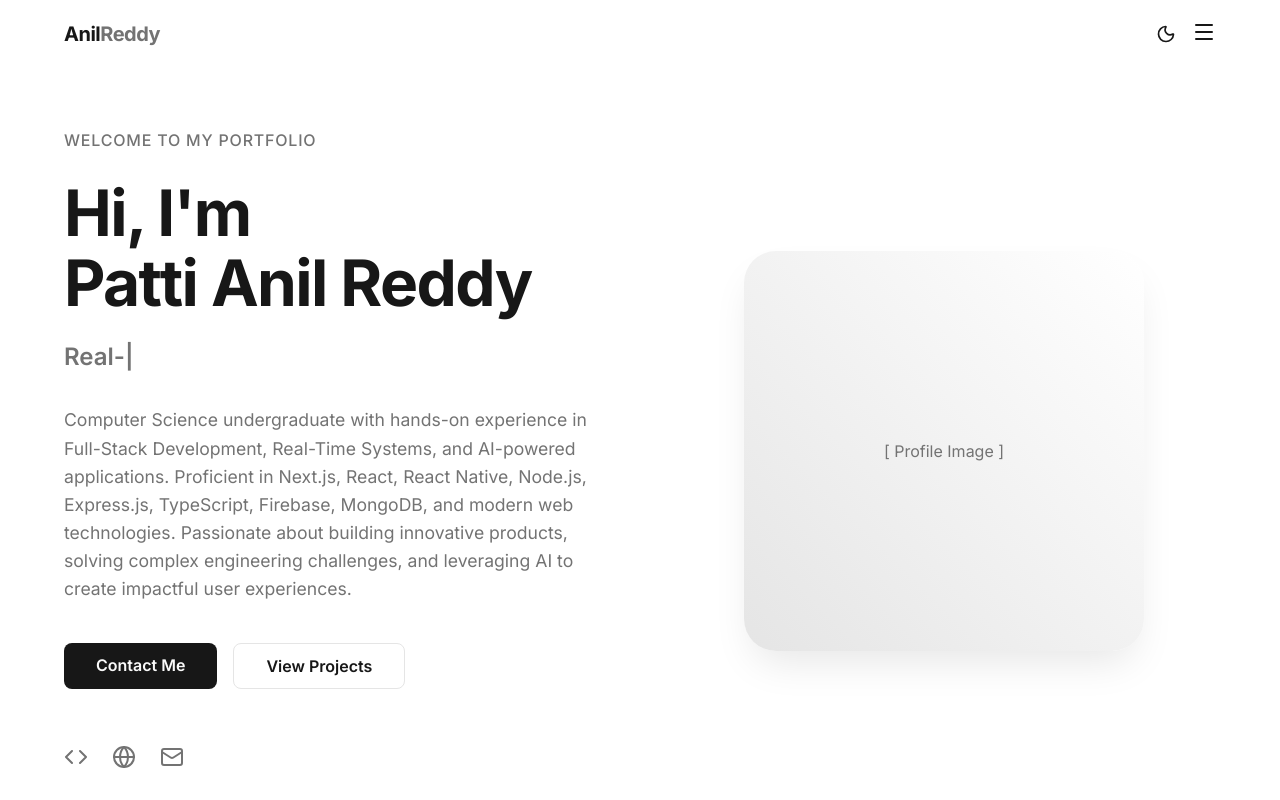
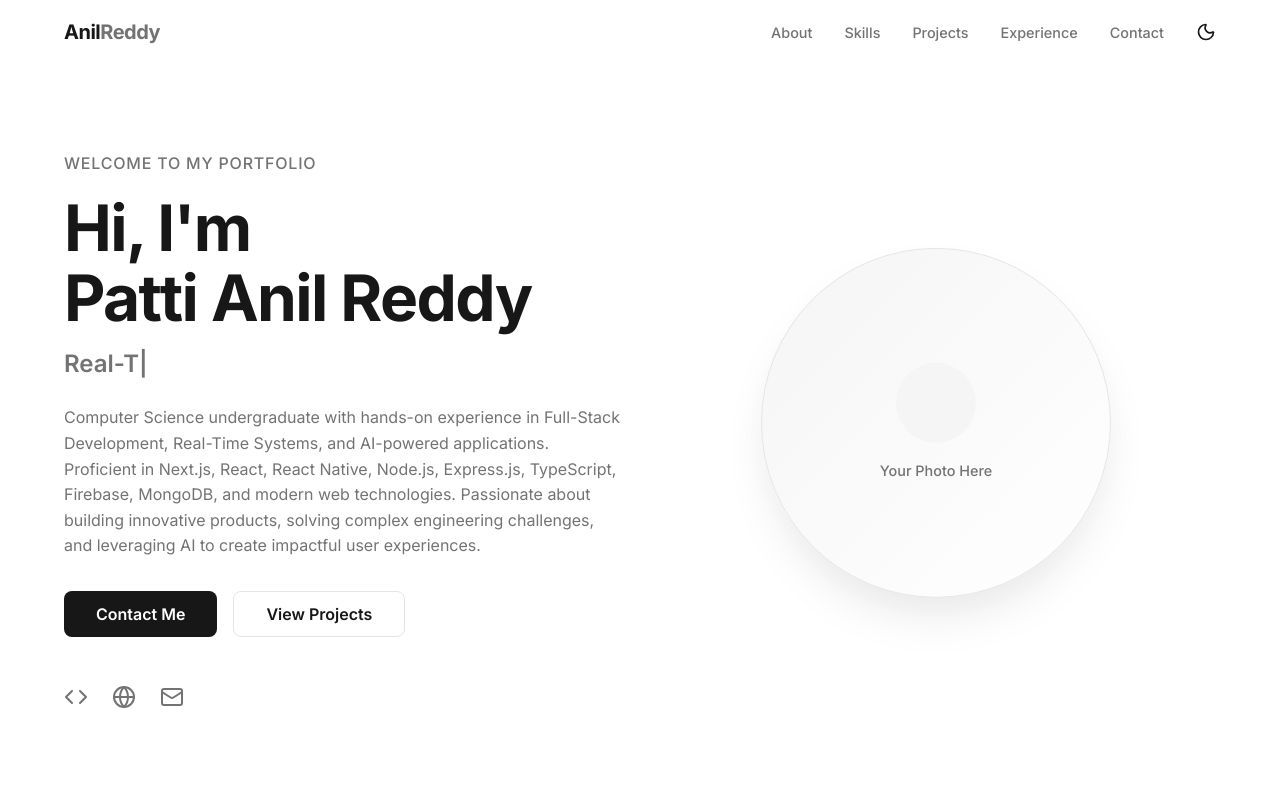
Before and after one commit to Anil-reddy-1/Portfolio, a React (Vite) app: page / in a window 1280 px wide. Shown: the top 800 px of the page. Built offline with nearby package versions, Linux system fonts and the light colour scheme.

Commit message:
hero section adjustments

```diff
--- a/src/components/layout/Navbar.tsx
+++ b/src/components/layout/Navbar.tsx
@@ -55,7 +55,7 @@ export default function Navbar() {
         </a>
 
         {/* Desktop Nav */}
-        <nav style={{ display: 'none' }} className="md-flex">
+        <nav className="desktop-nav">
           <ul style={{ display: 'flex', gap: '2rem', listStyle: 'none', alignItems: 'center' }}>
             {navItems.map((item) => (
               <li key={item.name}>
@@ -76,7 +76,7 @@ export default function Navbar() {
         </nav>
 
         {/* Mobile Toggle */}
-        <div style={{ display: 'flex', gap: '1rem', alignItems: 'center' }} className="md-hidden">
+        <div className="mobile-nav">
           <button onClick={toggleTheme} style={{ color: 'var(--foreground)', display: 'flex', alignItems: 'center' }}>
             {theme === 'Dark' ? <Sun size={20} /> : <Moon size={20} />}
           </button>
--- a/src/components/sections/Hero.tsx
+++ b/src/components/sections/Hero.tsx
@@ -6,15 +6,15 @@ import { personalInfo } from '../../data/data';
 
 export default function Hero() {
   return (
-    <section id="hero" className="section" style={{ minHeight: '100vh', display: 'flex', alignItems: 'center', paddingTop: '8rem' }}>
-      <div className="container" style={{ display: 'grid', gridTemplateColumns: 'repeat(auto-fit, minmax(300px, 1fr))', gap: '4rem', alignItems: 'center' }}>
+    <section id="hero" style={{ minHeight: '100vh', display: 'flex', alignItems: 'center', paddingTop: '6rem', paddingBottom: '2rem' }}>
+      <div className="container" style={{ display: 'grid', gridTemplateColumns: 'repeat(auto-fit, minmax(300px, 1fr))', gap: '2rem', alignItems: 'center' }}>
 
         {/* Text Content */}
         <motion.div
           initial={{ opacity: 0, x: -50 }}
           animate={{ opacity: 1, x: 0 }}
           transition={{ duration: 0.8, ease: "easeOut" }}
-          style={{ display: 'flex', flexDirection: 'column', gap: '1.5rem' }}
+          style={{ display: 'flex', flexDirection: 'column', gap: '1rem' }}
         >
           <motion.p
             initial={{ opacity: 0, y: 20 }}
@@ -26,7 +26,7 @@ export default function Hero() {
           </motion.p>
 
           <h1 style={{ fontSize: 'clamp(2.5rem, 5vw, 4rem)', fontWeight: 800, lineHeight: 1.1 }}>
-            Hi, I'm <br/>
+            Hi, I'm <br />
             <span style={{ color: 'var(--foreground)' }}>{personalInfo.name}</span>
           </h1>
 
@@ -43,7 +43,7 @@ export default function Hero() {
             />
           </div>
 
-          <p style={{ fontSize: '1.1rem', maxWidth: '600px', lineHeight: 1.6 }}>
+          <p style={{ fontSize: '1rem', maxWidth: '600px', lineHeight: 1.6 }}>
             {personalInfo.summary}
           </p>
 
@@ -52,7 +52,7 @@ export default function Hero() {
               whileHover={{ scale: 1.05 }}
               whileTap={{ scale: 0.95 }}
               href="#contact"
-              style={{ padding: '0.75rem 2rem', background: 'var(--primary)', color: 'var(--primary-foreground)', borderRadius: 'var(--radius)', fontWeight: 600 }}
+              style={{ padding: '0.75rem 2rem', background: 'var(--foreground)', color: 'var(--background)', borderRadius: 'var(--radius)', fontWeight: 600, display: 'inline-flex', alignItems: 'center', justifyContent: 'center' }}
             >
               Contact Me
             </motion.a>
@@ -60,7 +60,7 @@ export default function Hero() {
               whileHover={{ scale: 1.05 }}
               whileTap={{ scale: 0.95 }}
               href="#projects"
-              style={{ padding: '0.75rem 2rem', background: 'transparent', color: 'var(--foreground)', border: '1px solid var(--border)', borderRadius: 'var(--radius)', fontWeight: 600 }}
+              style={{ padding: '0.75rem 2rem', background: 'transparent', color: 'var(--foreground)', border: '1px solid var(--border)', borderRadius: 'var(--radius)', fontWeight: 600, display: 'inline-flex', alignItems: 'center', justifyContent: 'center' }}
             >
               View Projects
             </motion.a>
@@ -84,22 +84,42 @@ export default function Hero() {
           initial={{ opacity: 0, scale: 0.9 }}
           animate={{ opacity: 1, scale: 1 }}
           transition={{ duration: 0.8, delay: 0.3 }}
-          style={{ position: 'relative', display: 'flex', justifyContent: 'center' }}
+          style={{ position: 'relative', display: 'flex', justifyContent: 'center', alignItems: 'center', padding: '2rem' }}
         >
+          {/* Abstract glowing background effect */}
           <div style={{
-            width: '100%',
-            maxWidth: '400px',
-            aspectRatio: '1/1',
-            borderRadius: '2rem',
-            background: 'linear-gradient(45deg, var(--border), var(--background))',
-            boxShadow: '0 20px 40px -10px rgba(0,0,0,0.1)',
-            overflow: 'hidden'
-          }}>
-            {/* Replace with actual profile picture */}
-             <div style={{ width: '100%', height: '100%', display: 'flex', alignItems: 'center', justifyContent: 'center', color: 'var(--muted-foreground)' }}>
-                [ Profile Image ]
+            position: 'absolute',
+            width: '300px',
+            height: '300px',
+            background: 'radial-gradient(circle, rgba(100,100,250,0.1) 0%, rgba(0,0,0,0) 70%)',
+            borderRadius: '50%',
+            filter: 'blur(40px)',
+            zIndex: 0
+          }}></div>
+
+          <motion.div
+            animate={{ y: [-10, 10, -10] }}
+            transition={{ repeat: Infinity, duration: 6, ease: "easeInOut" }}
+            style={{
+              position: 'relative',
+              width: '100%',
+              maxWidth: '350px',
+              aspectRatio: '1/1',
+              borderRadius: '50%',
+              background: 'linear-gradient(135deg, var(--secondary) 0%, var(--background) 100%)',
+              border: '1px solid var(--border)',
+              boxShadow: '0 25px 50px -12px rgba(0,0,0,0.1)',
+              overflow: 'hidden',
+              display: 'flex',
+              alignItems: 'center',
+              justifyContent: 'center',
+              zIndex: 1
+            }}>
+             <div style={{ textAlign: 'center', color: 'var(--muted-foreground)' }}>
+                <div style={{ width: '80px', height: '80px', background: 'var(--muted)', borderRadius: '50%', margin: '0 auto 1rem auto' }}></div>
+                <p style={{ fontSize: '0.9rem', fontWeight: 500 }}>Your Photo Here</p>
              </div>
-          </div>
+          </motion.div>
         </motion.div>
 
       </div>
--- a/src/index.css
+++ b/src/index.css
@@ -91,6 +91,24 @@ button {
   border-bottom: 1px solid rgba(var(--border), 0.4);
 }
 
+.desktop-nav {
+  display: none;
+}
+.mobile-nav {
+  display: flex;
+  gap: 1rem;
+  align-items: center;
+}
+
+@media (min-width: 768px) {
+  .desktop-nav {
+    display: block;
+  }
+  .mobile-nav {
+    display: none;
+  }
+}
+
 .container {
   width: 100%;
   max-width: 1200px;
```
